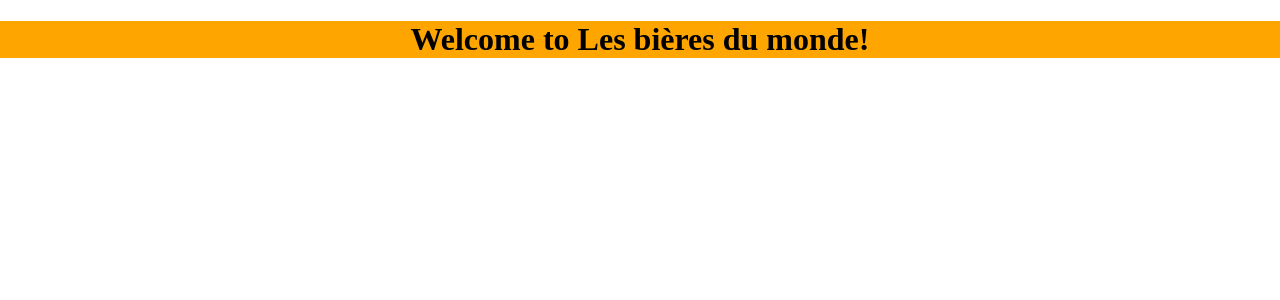
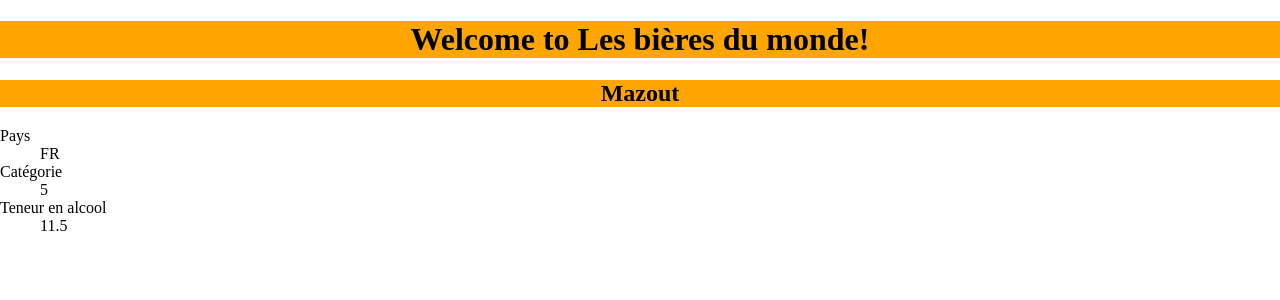
Before and after one commit to pbreteche/angular-beer, an Angular app: page / in a window 1280 px wide. Shown: the top 300 px of the page. Built offline with nearby package versions, Linux system fonts and the light colour scheme.

Commit message:
création d'un objet bière

```diff
--- a/src/app/app.component.html
+++ b/src/app/app.component.html
@@ -2,4 +2,13 @@
   <h1>
     Welcome to {{ title }}!
   </h1>
+  <article>
+    <h1>{{ beer.name }}</h1>
+    <dl>
+      <dt>Pays</dt><dd>{{ beer.country }}</dd>
+      <dt>Catégorie</dt><dd>{{ beer.category }}</dd>
+      <dt>Teneur en alcool</dt><dd>{{ beer.alcoholByVolume }}</dd>
+    </dl>
+  </article>
+
 </div>
--- a/src/app/app.component.ts
+++ b/src/app/app.component.ts
@@ -1,4 +1,5 @@
-import { Component } from '@angular/core';
+import {Component} from '@angular/core';
+import {Beer, BeerCategory} from '../beer';
 
 @Component({
   selector: 'app-root',
@@ -7,4 +8,11 @@
 })
 export class AppComponent {
   title = 'Les bières du monde';
+  beer: Beer = Object.assign(new Beer(), {
+    name: 'Mazout',
+    country: 'FR',
+    alcoholByVolume: 11.5,
+    category: BeerCategory.Stout
+  });
+
 }
--- /dev/null
+++ b/src/beer.ts
@@ -0,0 +1,20 @@
+export enum BeerCategory {
+  Ale,
+  PaleAle,
+  IndianPaleAle,
+  Lambic,
+  Weissbier,
+  Stout,
+  Porter
+}
+
+export class Beer {
+  name: string;
+  country: string;
+  alcoholByVolume: number;
+  category: BeerCategory;
+
+  get isAlcoholLess() {
+    return this.alcoholByVolume <= .3;
+  }
+}
```
